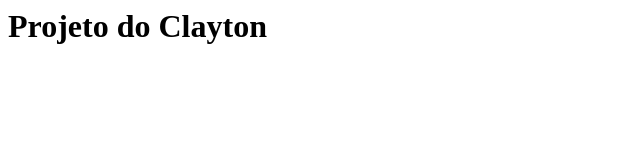
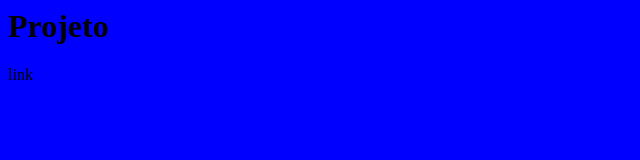
Before and after one commit to ClaytonAmerico/curso-git, a plain HTML site: page index.html in a window 1280 px wide. Shown: the whole page, without its empty margins (0-640 px from the left). Drawn offline with Linux system fonts and the light colour scheme.

Commit message:
Inicio do desing

```diff
--- /dev/null
+++ b/estilo.css
@@ -0,0 +1,3 @@
+body {
+	background-color: blue;
+}
--- a/index.html
+++ b/index.html
@@ -1,7 +1,9 @@
 <html>
 	<head>
+		<link rel="stylesheet" href="estilo.css">
 	</head>
 	<body>
-		<h1>Projeto do Clayton</h1>
+		<h1>Projeto</h1>
+		<a>link</a>
 	</body>
 </html>
```
